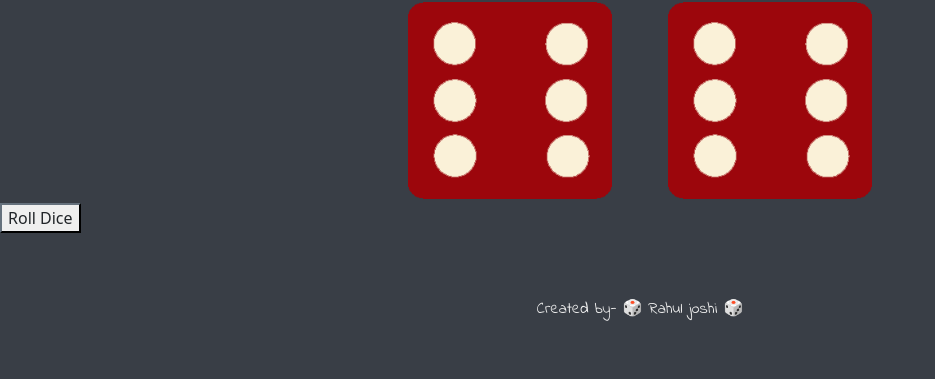
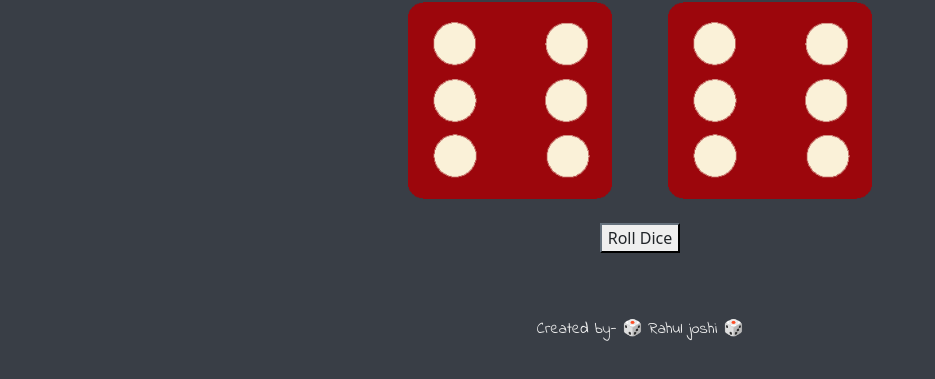
Before and after one commit to Rahul-joshi10/Dice-Game, a plain HTML site: page index.html in a window 1280 px wide. Shown: the part 241-620 px from the top of the page, without its empty margins (0-935 px from the left). Drawn offline with nearby package versions, Linux system fonts and the light colour scheme.

Commit message:
Update styles.css

```diff
--- a/styles.css
+++ b/styles.css
@@ -8,6 +8,12 @@
   text-align: center;
   display: inline-block;
 
+}
+
+.button{
+  text-align:center;
+  padding: 10;
+  margin-top: 20px;
 }
 
 body {
```
